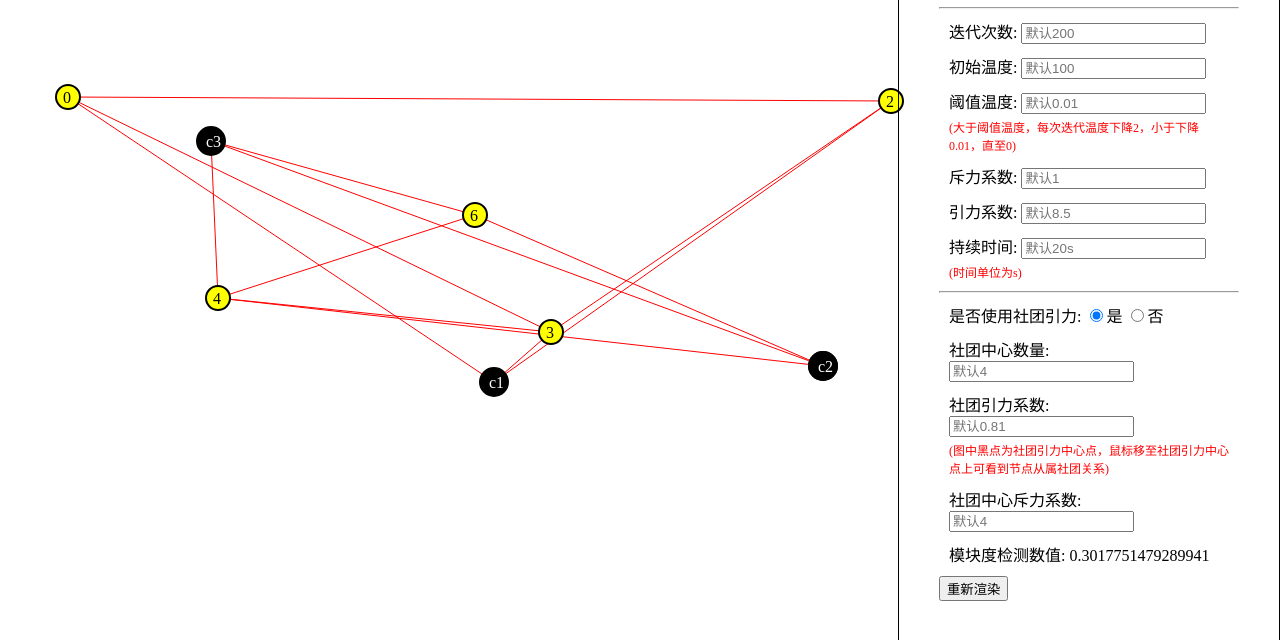
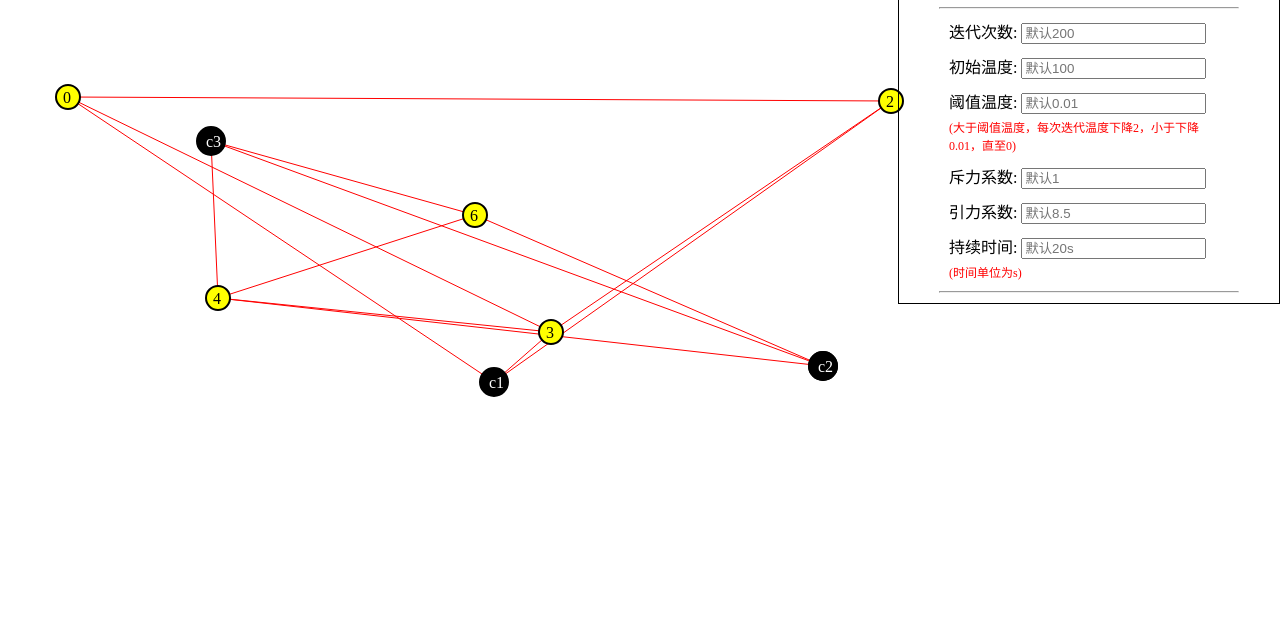
Before and after one commit to BlackGanglion/BlackGanglion.github.io, a website: page force-graph/index.html in a window 1280 px wide. Shown: the part 78-718 px from the top of the page. Drawn offline with Linux system fonts and the light colour scheme.

Commit message:
fix: fix graph style

```diff
--- a/force-graph/index.html
+++ b/force-graph/index.html
@@ -11,6 +11,8 @@
       top: 0;
       width: 300px;
       padding: 40px;
+      max-height: 300px;
+      overflow: auto;
     }
     .factor-item {
       margin: 10px;
```
